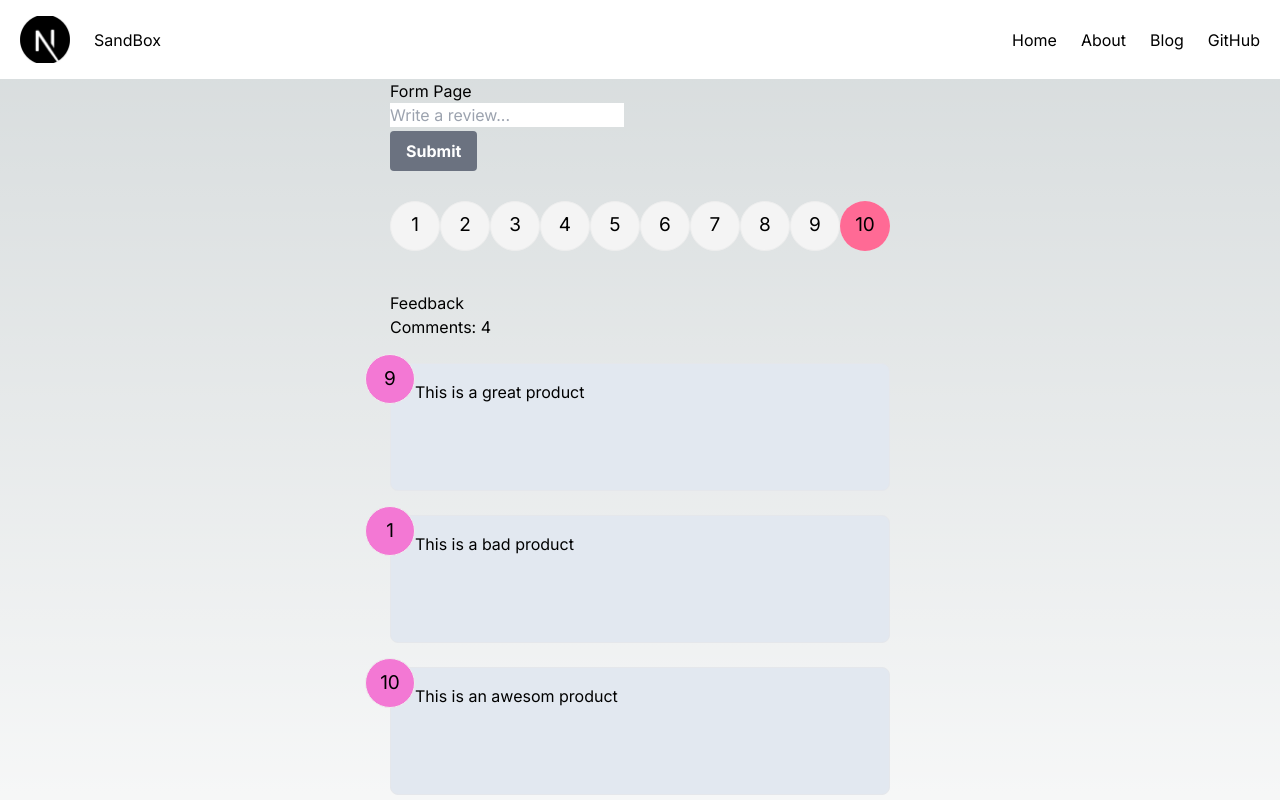
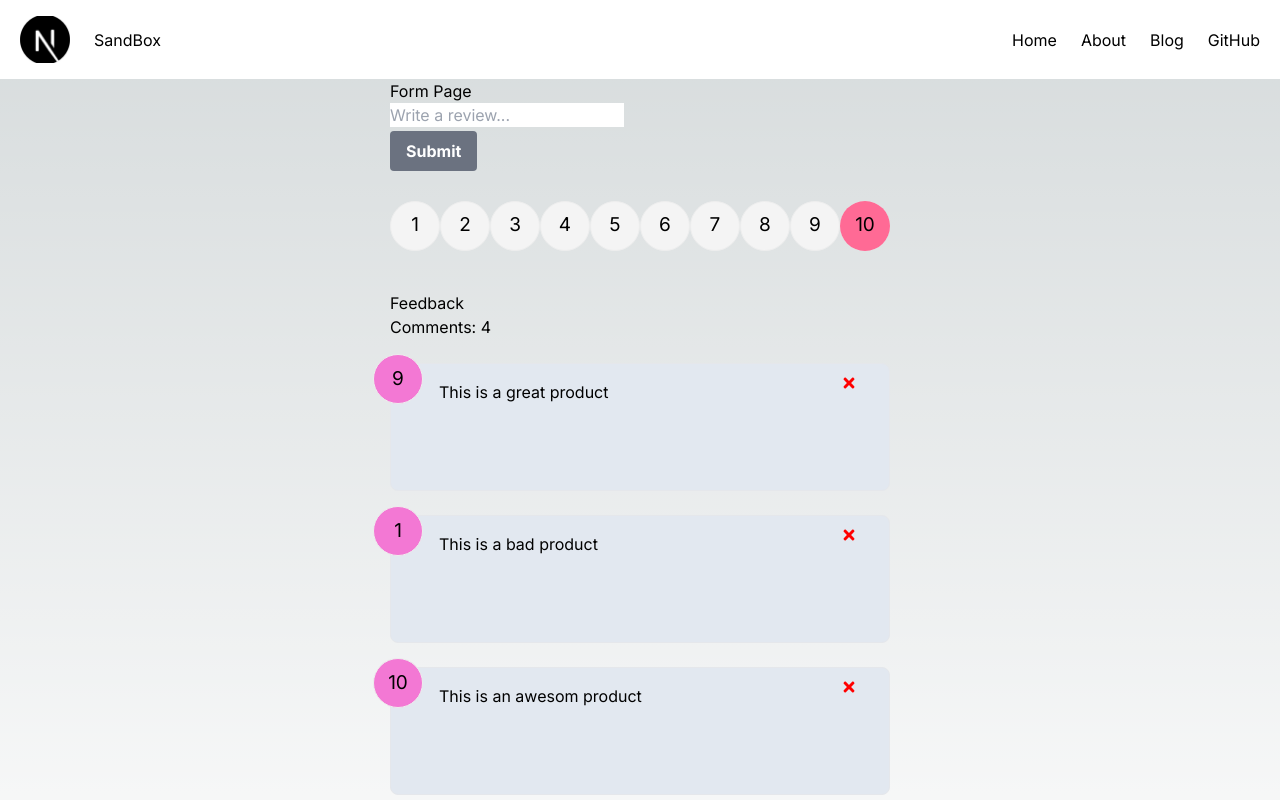
Before and after one commit to wozza0212/typescript-next-portfolio, a Next.js app in the folder typescript-blog-portfolio/: page /sandbox/form in a window 1280 px wide. Shown: the top 800 px of the page. Built offline with nearby package versions, Linux system fonts and the light colour scheme.

Commit message:
button to remove feedback

```diff
--- /dev/null
+++ b/typescript-blog-portfolio/feedback/base-feedbaack.ts
@@ -0,0 +1,35 @@
+import { v4 as uuidv4 } from "uuid";
+
+export type Feedback = {
+  commentNumber: number;
+  text: string;
+  rating: number;
+  id: string;
+};
+
+export const baseFeedback: Feedback[] = [
+  {
+    commentNumber: 1,
+    text: "This is a great product",
+    rating: 9,
+    id: uuidv4(),
+  },
+  {
+    commentNumber: 2,
+    text: "This is a bad product",
+    rating: 1,
+    id: uuidv4(),
+  },
+  {
+    commentNumber: 3,
+    text: "This is an awesom product",
+    rating: 10,
+    id: uuidv4(),
+  },
+  {
+    commentNumber: 4,
+    text: "This is a terrible product",
+    rating: 2,
+    id: uuidv4(),
+  },
+];
--- a/typescript-blog-portfolio/package.json
+++ b/typescript-blog-portfolio/package.json
@@ -10,9 +10,12 @@
   },
   "dependencies": {
     "@tailwindcss/typography": "^0.5.13",
+    "@types/uuid": "^10.0.0",
     "next": "14.2.3",
     "react": "^18",
-    "react-dom": "^18"
+    "react-dom": "^18",
+    "react-icons": "^5.2.1",
+    "uuid": "^10.0.0"
   },
   "devDependencies": {
     "@types/node": "^20",
--- a/typescript-blog-portfolio/src/app/sandbox/form/page.tsx
+++ b/typescript-blog-portfolio/src/app/sandbox/form/page.tsx
@@ -1,39 +1,12 @@
 "use client";
 
 import { FormEvent, useState } from "react";
+import { v4 as uuidv4 } from "uuid";
+import { baseFeedback, Feedback } from "../../../../feedback/base-feedbaack";
 import FormButton from "@/components/Button/form-button";
 import BaseLayout from "@/components/Layouts/base-layout";
 import RatingSelect from "@/components/Rating/rating-select";
 import FeedbackCard from "@/components/FeedbackCard/FeedbackCard";
-
-type Feedback = {
-  commentNumber: number;
-  text: string;
-  rating: number;
-};
-
-const baseFeedback: Feedback[] = [
-  {
-    commentNumber: 1,
-    text: "This is a great product",
-    rating: 9,
-  },
-  {
-    commentNumber: 2,
-    text: "This is a bad product",
-    rating: 1,
-  },
-  {
-    commentNumber: 3,
-    text: "This is an awesom product",
-    rating: 10,
-  },
-  {
-    commentNumber: 4,
-    text: "This is a terrible product",
-    rating: 2,
-  },
-];
 
 const FormPage = () => {
   const [feedback, setFeedback] = useState<Feedback[]>(baseFeedback)
@@ -71,7 +44,9 @@ const FormPage = () => {
         text: text,
         rating: rating,
         commentNumber: baseFeedback.length + 1,
+        id: uuidv4(),
       };
+      console.log(newFeedback.id);
       setFeedback([...feedback, newFeedback]);
     }
   };
--- a/typescript-blog-portfolio/src/components/FeedbackCard/FeedbackCard.module.css
+++ b/typescript-blog-portfolio/src/components/FeedbackCard/FeedbackCard.module.css
@@ -28,3 +28,10 @@
     top: -50px;
     left: -50px;
   }
+
+.close {
+    position: relative;
+    color: white;
+    float: right;
+    top: -5px;
+}
--- a/typescript-blog-portfolio/src/components/FeedbackCard/FeedbackCard.tsx
+++ b/typescript-blog-portfolio/src/components/FeedbackCard/FeedbackCard.tsx
@@ -1,16 +1,17 @@
 import styles from './FeedbackCard.module.css';
+import { FaTimes } from 'react-icons/fa';
+import { Feedback } from '../../../feedback/base-feedbaack';
 
-type Feedback = {
-    commentNumber: number;
-    text: string;
-    rating: number;
-  };
 
 const FeedbackCard = ({ feedback } : {feedback : Feedback}) => {
     return (
-        <div className='max-w-lg mx-auto min-h-32 border m-6 px-6 py-4 rounded-lg bg-slate-200 text-black'>
-            <p>{feedback.text}</p>
+        <div className='max-w-lg mx-auto min-h-32 border m-6 px-8 py-4 rounded-lg bg-slate-200 text-black'>
+            <button className={styles.close} onClick={() => {console.log(feedback.id)}}>
+                <FaTimes color='red'/>
+            </button>
+            <p className='px-4'>{feedback.text}</p>
             <p className={styles.numDisplay}>{feedback.rating}</p>
+
         </div>
     )
 }
```
Also changed, not shown: 1 other file (tests, documents, lock files or other folders).
